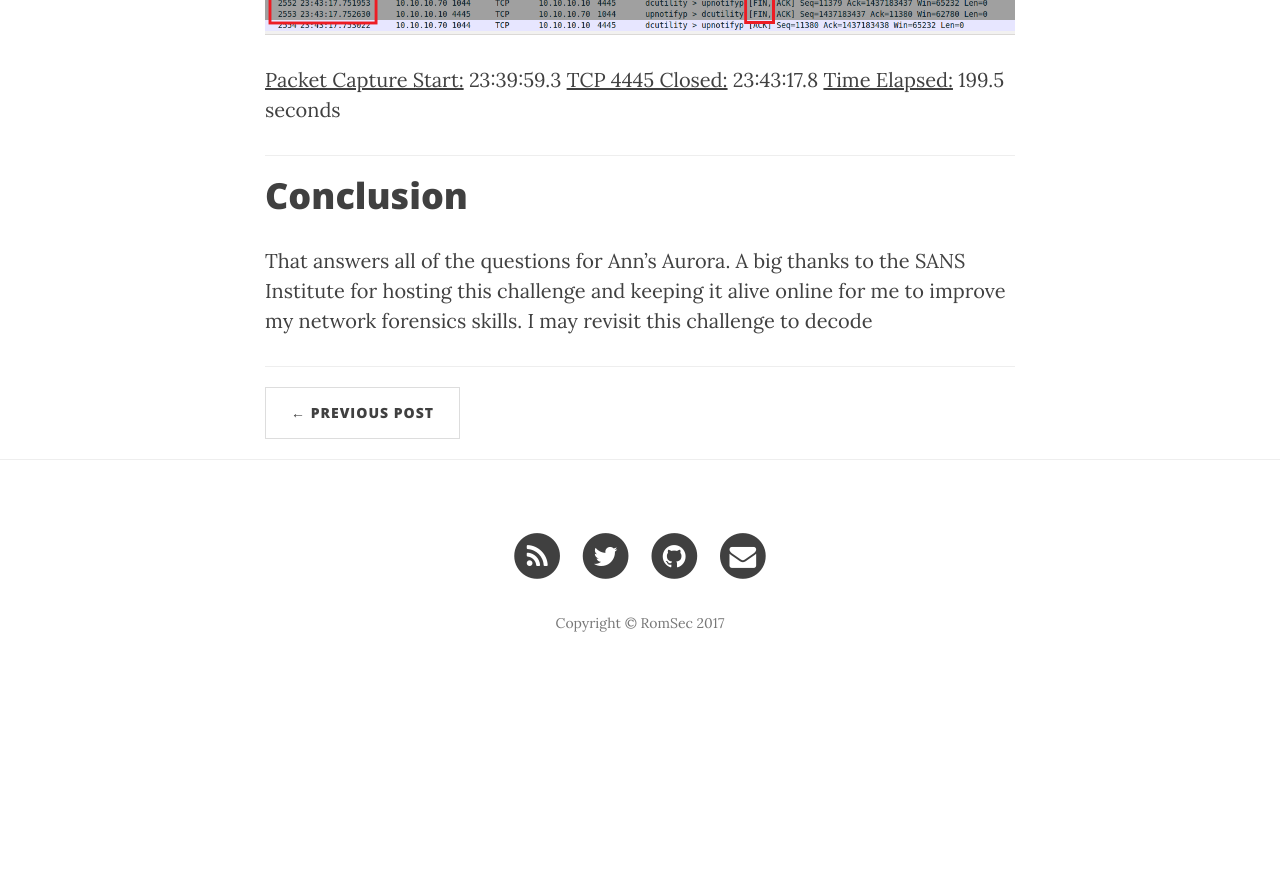
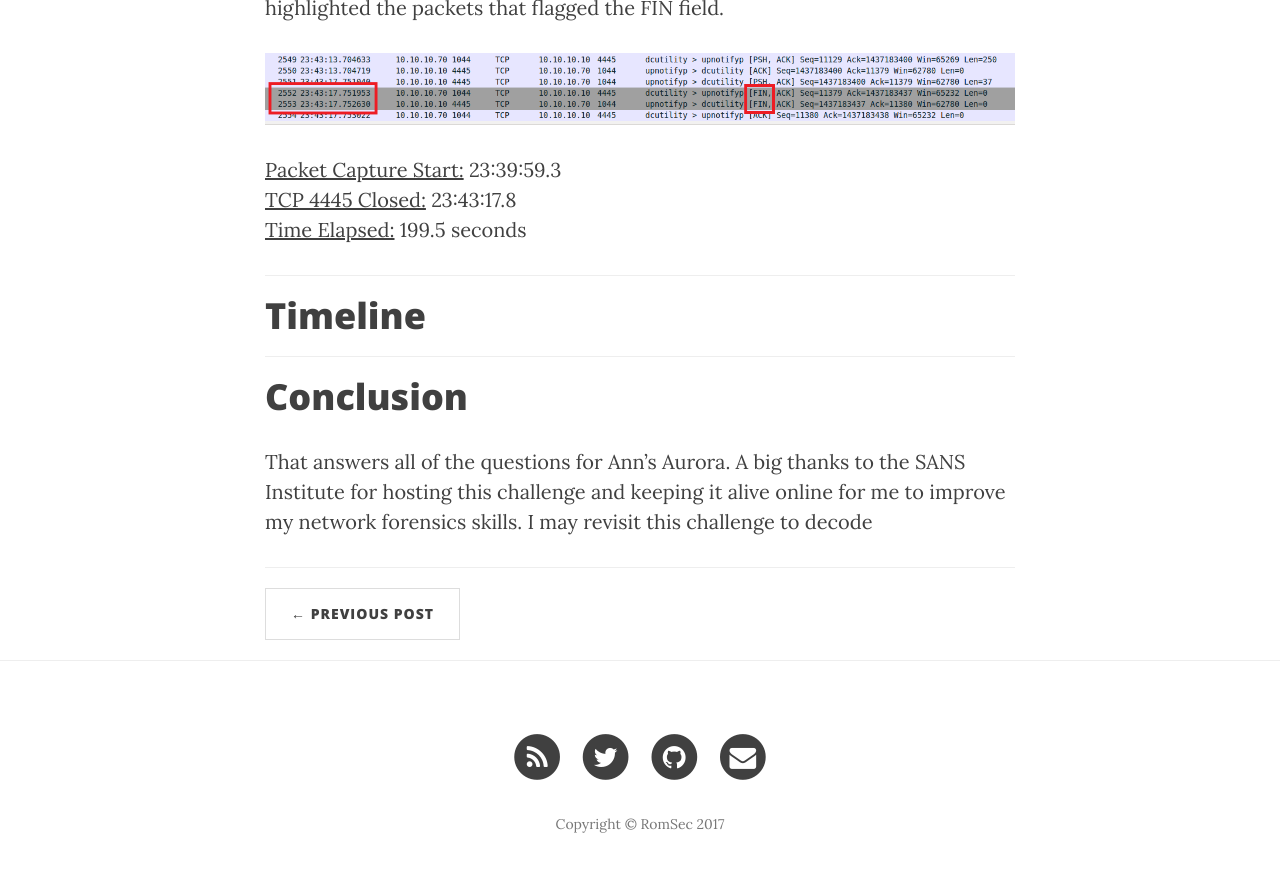
Before and after one commit to RomSec/RomSec.github.io, a Jekyll site: the page built from _posts/2017-06-23-Anna.markdown, in a window 1280 px wide and 900 px high, scrolled down 10386 px. Shown: the top 872 px of the window. Built offline with Jekyll 4.4.1, drawn with Linux system fonts in a browser that asks for light colours; nearby versions of some CDN libraries; before the commit the page ends 11085 px from its top, so only the background shows below that.

Commit message:
Update 2017-06-23-Anna.markdown

```diff
--- a/_posts/2017-06-23-Anna.markdown
+++ b/_posts/2017-06-23-Anna.markdown
@@ -76,8 +76,8 @@
 
 ![Figure Five](/img/Anna/fig5.PNG)
 
-<u>Packet Capture Start:</u> 23:39:59.3
-<u>TCP 4444 Opened:</u> 23:40:00.6
+<u>Packet Capture Start:</u> 23:39:59.3<br>
+<u>TCP 4444 Opened:</u> 23:40:00.6<br>
 <u>Time Elapsed:</u> 1.3 seconds
 
 <hr>
@@ -88,8 +88,8 @@
 
 ![Figure Six](/img/Anna/fig6.PNG)
 
-<u>Packet Capture Start:</u> 23:39:59.3
-<u>TCP 4444 Closed:</u> 23:41:26.9
+<u>Packet Capture Start:</u> 23:39:59.3<br>
+<u>TCP 4444 Closed:</u> 23:41:26.9<br>
 <u>Time Elapsed:</u> 87.5 seconds
 
 <hr>
@@ -128,8 +128,8 @@
 
 After browsing through all of the connection attempts,  I located the  successful connection to port 4445 at packet 1657, which occurred at 23:42:02.98.
 
-<u>Packet Capture Start:</u> 23:39:59.3
-<u>TCP 4445 Opened:</u> 23:42:03.0
+<u>Packet Capture Start:</u> 23:39:59.3<br>
+<u>TCP 4445 Opened:</u> 23:42:03.0<br>
 <u>Time Elapsed:</u> 124.3 seconds
 
 <hr>
@@ -148,9 +148,14 @@
 
 ![Figure Thirteen](/img/Anna/fig13.PNG)
 
-<u>Packet Capture Start:</u> 23:39:59.3
-<u>TCP 4445 Closed:</u> 23:43:17.8
+<u>Packet Capture Start:</u> 23:39:59.3 <br>
+<u>TCP 4445 Closed:</u> 23:43:17.8<br>
 <u>Time Elapsed:</u> 199.5 seconds
+
+<hr>
+<h1>Timeline</h1>
+
+
 
 <hr>
 <h1>Conclusion</h1>
```
